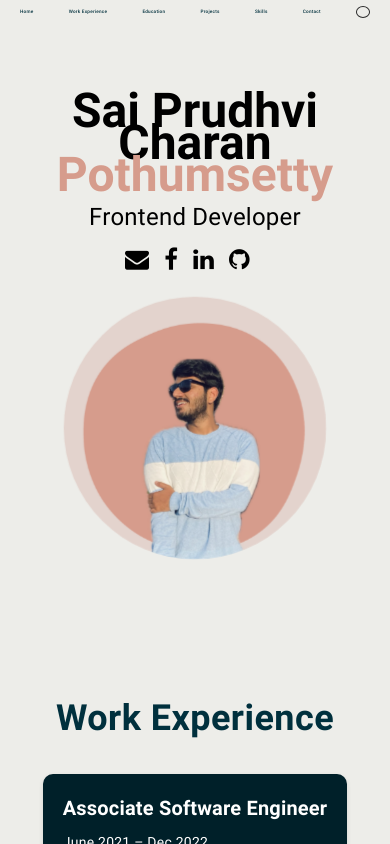
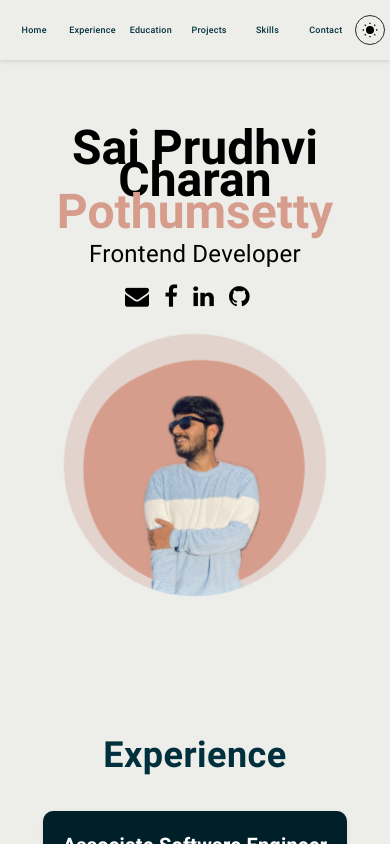
Before and after one commit to Prudhvicharan/portfolio, an Angular app in the folder portfolio/: page / in a window 390 px wide. Shown: the top 844 px of the page. Built offline with nearby package versions, Linux system fonts and the light colour scheme; a web font is replaced by a local one.

Commit message:
navbar changes

```diff
--- a/portfolio/src/app/dashboard/dashboard.component.html
+++ b/portfolio/src/app/dashboard/dashboard.component.html
@@ -2,13 +2,28 @@
     <!-- Top Menu Bar -->
     <div class="navbar">
         <a class="menu-link" data-section="dashboard">Home</a>
-        <a class="menu-link" data-section="work">Work Experience</a>
+        <a class="menu-link" data-section="work">Experience</a>
         <a class="menu-link" data-section="education">Education</a>
         <a class="menu-link" data-section="projects">Projects</a>
         <a class="menu-link" data-section="skills">Skills</a>
         <a class="menu-link" data-section="contact">Contact</a>
         <button class="darkmode" (click)="toggleDarkTheme($event)">
-            <img src="assets/{{ isDarkTheme ? 'sun2.svg' : 'moon1.svg' }}" alt="theme-icon">
+            <svg class="dark-mode-icon" viewBox="0 0 24 24">
+                <path *ngIf="isDarkTheme; else sunIcon" d="M21 12.79A9 9 0 1 1 11.21 3 7 7 0 0 0 21 12.79z" fill="currentColor" />
+                <ng-template #sunIcon>
+                    <circle cx="12" cy="12" r="5" fill="currentColor" />
+                    <g>
+                        <line x1="12" y1="1" x2="12" y2="3" stroke="currentColor" stroke-width="2" />
+                        <line x1="12" y1="21" x2="12" y2="23" stroke="currentColor" stroke-width="2" />
+                        <line x1="4.22" y1="4.22" x2="5.64" y2="5.64" stroke="currentColor" stroke-width="2" />
+                        <line x1="18.36" y1="18.36" x2="19.78" y2="19.78" stroke="currentColor" stroke-width="2" />
+                        <line x1="1" y1="12" x2="3" y2="12" stroke="currentColor" stroke-width="2" />
+                        <line x1="21" y1="12" x2="23" y2="12" stroke="currentColor" stroke-width="2" />
+                        <line x1="4.22" y1="19.78" x2="5.64" y2="18.36" stroke="currentColor" stroke-width="2" />
+                        <line x1="18.36" y1="5.64" x2="19.78" y2="4.22" stroke="currentColor" stroke-width="2" />
+                    </g>
+                </ng-template>
+            </svg>
         </button>
     </div>
 
@@ -36,7 +51,7 @@
     </section>
 
     <section id="work" class="work-section">
-        <h2>Work Experience</h2>
+        <h2>Experience</h2>
         <div class="work-split-container">
             <div class="work-list">
                 <ul>
--- a/portfolio/src/app/dashboard/dashboard.component.scss
+++ b/portfolio/src/app/dashboard/dashboard.component.scss
@@ -11,7 +11,7 @@ html {
 
     .navbar {
         background: var(--primary-dark);
-
+        box-shadow: 0 2px 4px rgba(0, 0, 0, 0.5);
         .menu-link {
             color: var(--text-dark-primary);
 
@@ -360,14 +360,15 @@ html {
     z-index: 100;
     background: var(--primary-light);
     display: flex;
-    justify-content: center;
+    justify-content: space-between;
     align-items: center;
     padding: 10px;
     max-width: 100vw;
     overflow-x: hidden;
-
+    box-shadow: 0 2px 4px rgba(0, 0, 0, 0.1);
     .menu-link {
-        margin: 0 15px;
+        flex: 1; // This makes each menu-link take up equal space
+        text-align: center; // Center the text in each link
         color: var(--secondary-dark);
         text-decoration: none;
         font-weight: 500;
@@ -381,9 +382,9 @@ html {
     }
 
     .darkmode {
-        margin-left: auto;
-        width: 3vw;
-        height: 3vw;
+        margin-left: 15px; // Add margin to push the button away from the last link
+        width: 30px;
+        height: 30px;
         cursor: pointer;
         background-color: transparent;
         border: 1px solid rgb(43, 43, 43);
@@ -392,8 +393,10 @@ html {
         align-items: center;
         justify-content: center;
 
-        img {
-            width: 75%;
+        .dark-mode-icon {
+            width: 20px;
+            height: 20px;
+            fill: currentColor;
         }
     }
 }
@@ -972,21 +975,29 @@ html {
 //   Responsive Layout structure for all sections
 @media (max-width: 768px) {
     .navbar {
-      flex-direction: inherit;
-      align-items: center;
-      justify-content: space-between;
-      padding: 0 20px;
-      height: 6vw;
+        flex-direction: row;
+        align-items: center;
+        padding: 5px;
 
-      .menu-link {
-        margin: 10px 0;
-      }
+        .menu-link {
+            margin: 5px 0;
+            font-size: 2.3vw; // Adjust the font size for smaller screens
+        }
 
-      .darkmode {
-        margin-left: 0;
-      }
+        .darkmode {
+            margin: 10px 0;
+            width: 30px;
+            height: 30px;
+
+            .dark-mode-icon {
+                width: 20px;
+                height: 20px;
+                fill: currentColor;
+                stroke: currentColor;
+                stroke-width: 2;
+            }
+        }
     }
-
     // Intro section styles
     .intro-section {
       padding: 72px 20px; // Adjust horizontal padding
```
